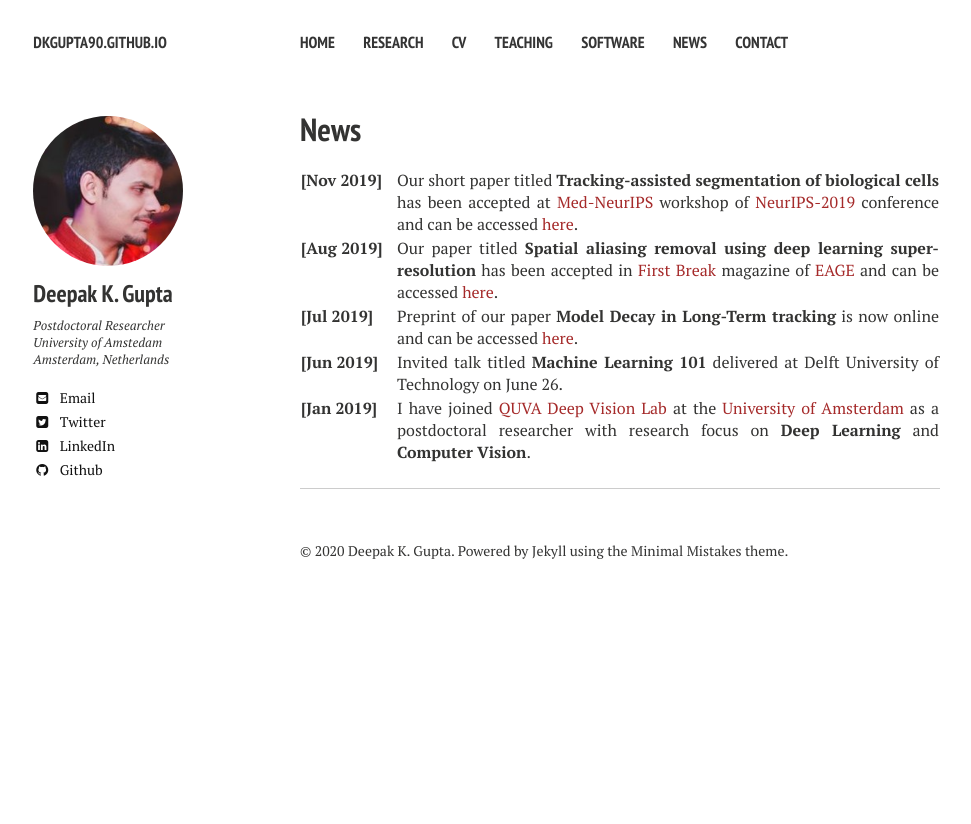
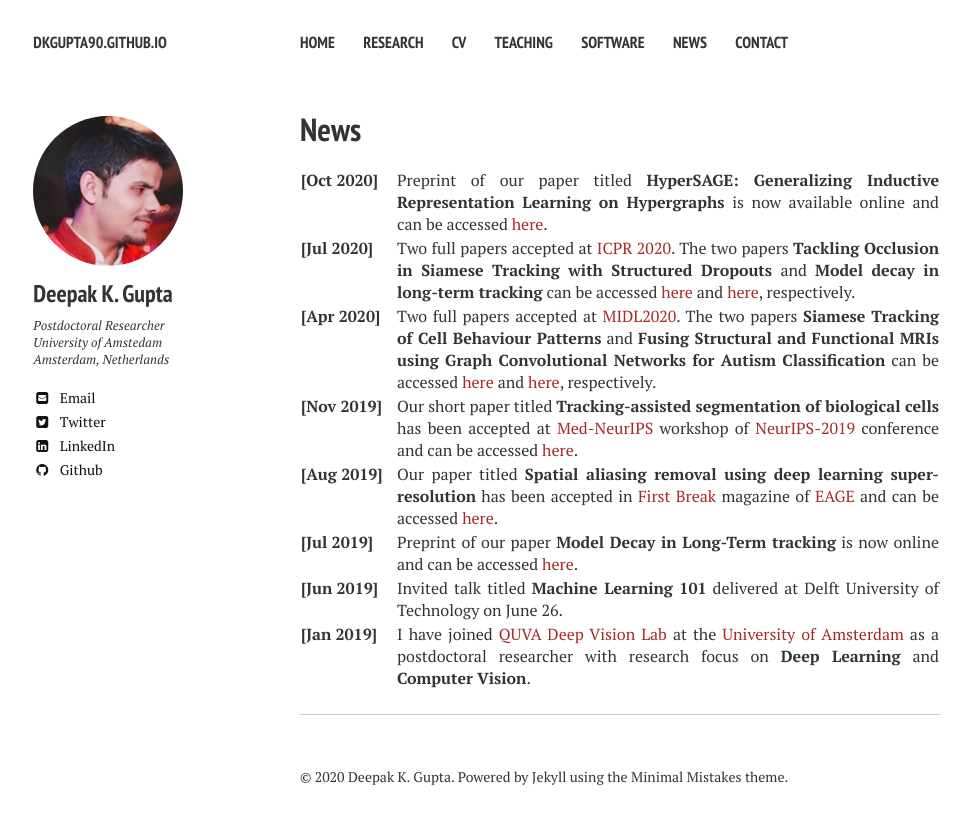
Before and after one commit to dkgupta90/dkgupta90.github.io, a Jekyll site: the page built from news/index.md, in a window 1280 px wide. Shown: the top 824 px of the page, without its empty margins (20-991 px from the left). Built offline with Jekyll 4.4.1, drawn with Linux system fonts in a browser that asks for light colours; nearby versions of some CDN libraries.

Commit message:
added icpr v1

```diff
--- a/news/index.md
+++ b/news/index.md
@@ -9,6 +9,19 @@ comments: true
 <table>
     <col width="15%">
     <col width="85%">
+    <tr>
+        <td valign="top"><strong>[Oct 2020]</strong></td>
+        <td>Preprint of our paper titled <b>HyperSAGE: Generalizing Inductive Representation Learning on Hypergraphs </b> is now available online and can be accessed  <a href="https://arxiv.org/abs/2010.04558">here</a>. </td>
+    </tr>
+    <tr>
+        <td valign="top"><strong>[Jul 2020]</strong></td>
+        <td>Two full papers accepted at <a href="https://www.micc.unifi.it/icpr2020/">ICPR 2020</a>. The two papers <b>Tackling Occlusion in Siamese Tracking with Structured Dropouts
+</b> and <b>Model decay in long-term tracking</b> can be accessed <a href = "https://arxiv.org/abs/2006.16571">here</a>  and <a href = "https://arxiv.org/abs/1908.01603">here</a>, respectively.</td>
+    </tr>
+    <tr>
+        <td valign="top"><strong>[Apr 2020]</strong></td>
+        <td>Two full papers accepted at <a href="https://2020.midl.io">MIDL2020</a>. The two papers <b>Siamese Tracking of Cell Behaviour Patterns</b> and <b>Fusing Structural and Functional MRIs using Graph Convolutional Networks for Autism Classification</b> can be accessed <a href = "https://openreview.net/forum?id=V3ZrDLgNgu">here</a>  and <a href = "https://openreview.net/forum?id=EKu4FU5s4">here</a>, respectively.</td>
+    </tr>
     <tr>
         <td valign="top"><strong>[Nov 2019]</strong></td>
         <td>Our short paper titled <b>Tracking-assisted segmentation of biological cells</b> has been accepted at <a href='https://sites.google.com/view/med-neurips-2019'>Med-NeurIPS</a> workshop of <a href='https://nips.cc/'>NeurIPS-2019</a> conference and can be accessed <a href='https://profs.etsmtl.ca/hlombaert/public/medneurips2019/85_CameraReadySubmission_nips_2018.pdf'>here</a>.</td>
```
Also changed, not shown: index.md (+0 -12 lines).
